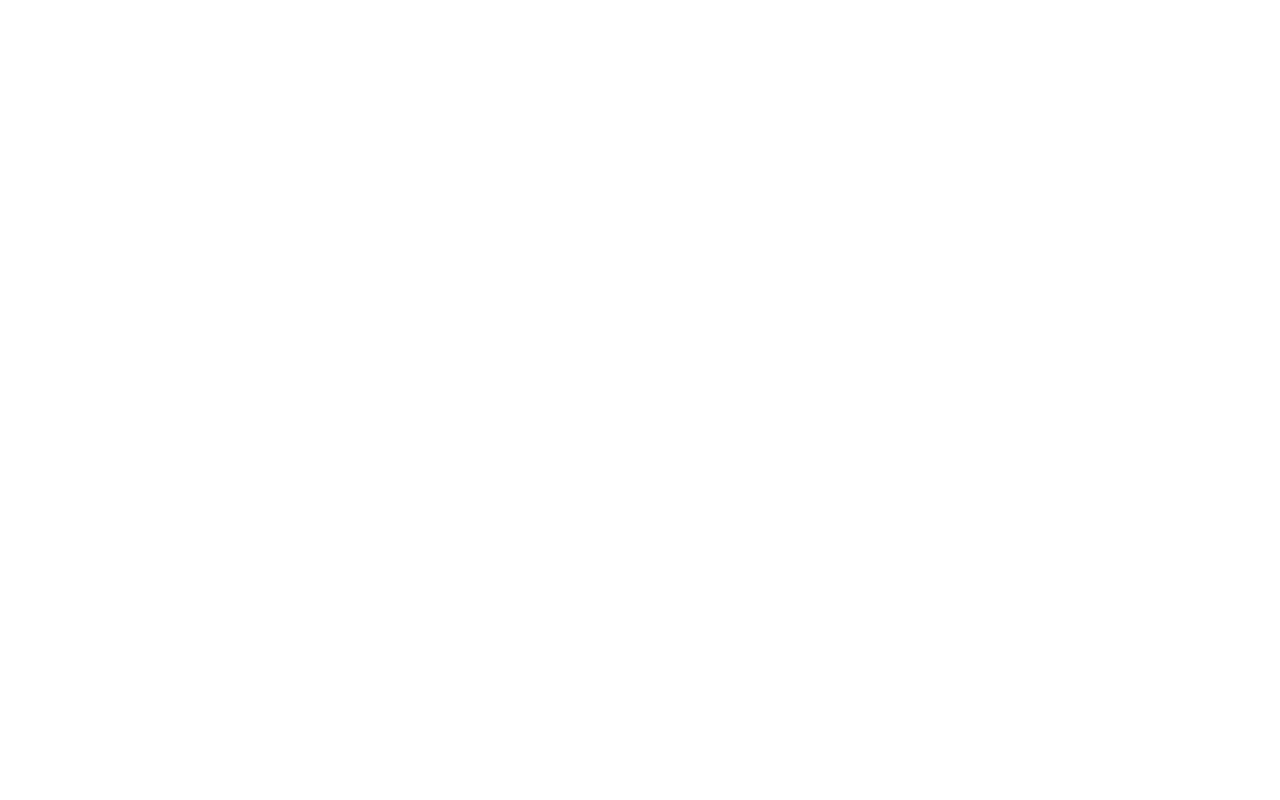
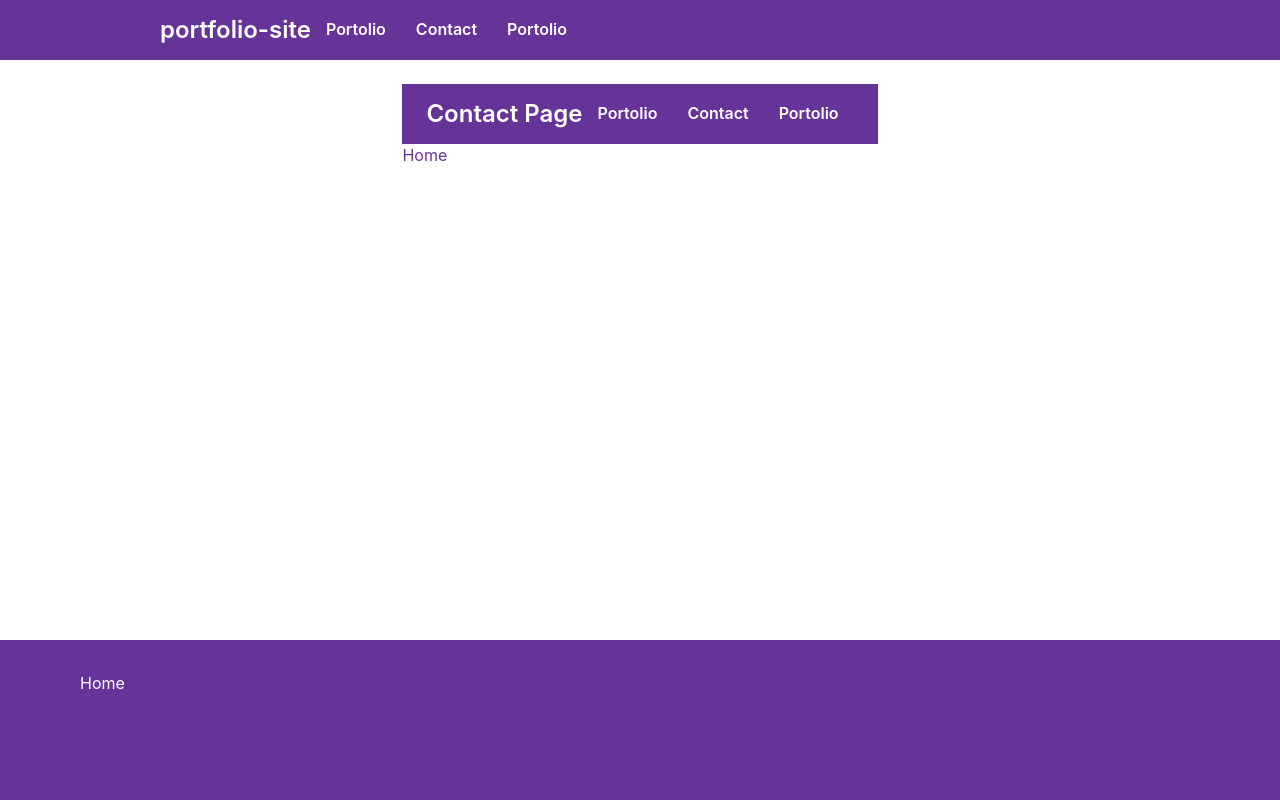
Before and after one commit to cubanmercury/gatsbyPortfolioSite, a Gatsby site: page /contact in a window 1280 px wide. Before the commit this address had no page. Built offline with nearby package versions, Linux system fonts and the light colour scheme; Gatsby itself is replaced by a stand-in of ours.

Commit message:
added footer and portfolio pages

```diff
--- a/gatsby-config.js
+++ b/gatsby-config.js
@@ -1,6 +1,6 @@
 module.exports = {
   siteMetadata: {
-    title: 'gatsby-starter-typescript-plus',
+    title: 'portfolio-site',
     description: 'A starter kit for TypeScript-based Gatsby projects with sensible defaults.',
     keywords: 'gatsbyjs, gatsby, javascript, sample, something',
     siteUrl: 'https://gatsby-starter-typescript-plus.netlify.com',
--- a/package.json
+++ b/package.json
@@ -1,5 +1,5 @@
 {
-  "name": "gatsby-starter-typescript-plus",
+  "name": "gatsby-typescript-portfolio-site",
   "description": "A starter kit for TypeScript-based Gatsby projects with sensible defaults.",
   "version": "1.0.0",
   "private": true,
--- /dev/null
+++ b/src/components/Footer.tsx
@@ -0,0 +1,32 @@
+import * as React from 'react'
+import styled from '@emotion/styled'
+import { Link } from 'gatsby'
+
+import { heights, dimensions, colors } from '../styles/variables'
+// import Container from './Container'
+
+const FooterContainer = styled.div`
+  height: 20vh;
+  padding: 2rem 5rem;
+  background-color: ${colors.brand};
+  color: ${colors.white};
+`
+
+const FooterLink = styled(Link)`
+  color: ${colors.white};
+  text-decoration: none;
+`
+
+interface FooterProps {
+  title: string
+}
+
+const Footer: React.FC<FooterProps> = ({ title }) => (
+  <FooterContainer>
+    <div className={title}>
+      <FooterLink to="/">Home</FooterLink>
+    </div>
+  </FooterContainer>
+)
+
+export default Footer
--- a/src/components/Header.tsx
+++ b/src/components/Header.tsx
@@ -31,6 +31,19 @@
   }
 `
 
+const NavLink = styled(Link)`
+  color: ${colors.white};
+  font-size: 1rem;
+  font-weight: 600;
+  margin: 0 15px;
+
+  &:hover,
+  &:focus {
+    text-decoration: none;
+    color: #222;
+  }
+`
+
 interface HeaderProps {
   title: string
 }
@@ -39,6 +52,9 @@
   <StyledHeader>
     <HeaderInner>
       <HomepageLink to="/">{title}</HomepageLink>
+      <NavLink to="/portfolio">Portolio</NavLink>
+      <NavLink to="/contact">Contact</NavLink>
+      <NavLink to="/portfolio">Portolio</NavLink>
     </HeaderInner>
   </StyledHeader>
 )
--- a/src/components/Page.tsx
+++ b/src/components/Page.tsx
@@ -4,7 +4,8 @@
 import { dimensions } from '../styles/variables'
 
 const StyledPage = styled.div`
-  display: block;
+  display: flex;
+  justify-content: center;
   flex: 1;
   position: relative;
   padding: ${dimensions.containerPadding}rem;
--- a/src/layouts/index.tsx
+++ b/src/layouts/index.tsx
@@ -8,6 +8,7 @@
 import Header from '../components/Header'
 import LayoutRoot from '../components/LayoutRoot'
 import LayoutMain from '../components/LayoutMain'
+import Footer from '../components/Footer'
 
 interface StaticQueryProps {
   site: {
@@ -42,6 +43,7 @@
         />
         <Header title={data.site.siteMetadata.title} />
         <LayoutMain>{children}</LayoutMain>
+        <Footer title="test2" />
       </LayoutRoot>
     )}
   />
--- /dev/null
+++ b/src/pages/contact.tsx
@@ -0,0 +1,20 @@
+import React from 'react'
+import { Link } from 'gatsby'
+
+import IndexLayout from '../layouts'
+import Page from '../components/Page'
+import Container from '../components/Container'
+import Header from '../components/Header'
+
+const ContactPage = () => (
+  <IndexLayout>
+    <Page>
+      <Container>
+        <Header title="Contact Page" />
+        <Link to="/">Home</Link>
+      </Container>
+    </Page>
+  </IndexLayout>
+)
+
+export default ContactPage
--- a/src/pages/index.tsx
+++ b/src/pages/index.tsx
@@ -3,16 +3,19 @@
 
 import Page from '../components/Page'
 import Container from '../components/Container'
-import IndexLayout from '../layouts'
+import IndexLayout from '../layouts/index'
 
 const IndexPage = () => (
   <IndexLayout>
-    <Page>
+    <Page className="testtest123">
       <Container>
         <h1>Hi people</h1>
         <p>Welcome to your new Gatsby site.</p>
         <p>Now go build something great.</p>
-        <Link to="/page-2/">Go to page 2</Link>
+        <Link to="/portfolio/" style={{ color: `green`, fontSize: `24px` }}>
+          Go to page 2
+        </Link>
+        <Link to="/contact/">Contact Me</Link>
       </Container>
     </Page>
   </IndexLayout>
--- a/src/pages/page-2.tsx
+++ b/src/pages/portfolio.tsx
@@ -9,8 +9,7 @@
   <IndexLayout>
     <Page>
       <Container>
-        <h1>Hi from the second page</h1>
-        <p>Welcome to page 2</p>
+        <h1>Portfolio/Gallery Page</h1>
         <ul>
           <li>
             <Link to="/a-markdown-page/">Show me some Markdown!</Link>
```
Also changed, not shown: commands.md (+6 -0 lines).
